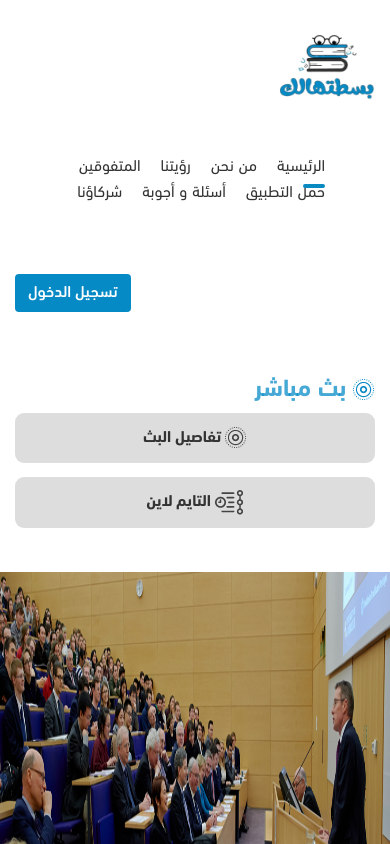
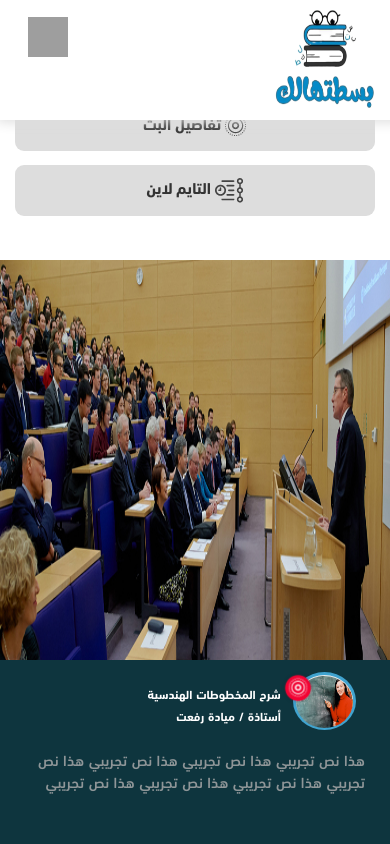
Before and after one commit to zeyadmoamen1210/redesign-bassthalk-homepage, a Nuxt app: page /live in a window 390 px wide. Shown: the top 844 px of the page. Built offline with nearby package versions, Linux system fonts and the light colour scheme; grey boxes are pictures that could not be loaded.

Commit message:
Navbar before login

```diff
--- a/components/NavbarBefore.vue
+++ b/components/NavbarBefore.vue
@@ -1,17 +1,18 @@
 <template>
 
   <div class="navbar-before">
-    <div class="container">
+    <div class="navbar-big">
+      <div class="container">
       <div class="row">
 
-         <div class="col-md-2">
+         <div class="col-md-2 col-xs-5">
           <div class="nav-logo">
             <img src="../assets/imgs/logo.png" alt="logo">
           </div>
         </div>
 
 
-        <div class="col-md-8">
+        <div class="col-md-8 col-xs-1">
           <div class="navlinks">
             <ul>
               <li>
@@ -46,7 +47,7 @@
           </div>
         </div>
 
-         <div class="col-md-2">
+         <div class="col-md-2 col-sm-6">
           <div class="nav-login">
             <button class="btn">
               تسجيل الدخول
@@ -56,7 +57,62 @@
 
       </div>
     </div>
+    </div>
+
+
+
+  <div class="navbar-before-small">
+    <div class="container">
+      <div class="nav-small">
+             <div class="logo">
+              <img src="../assets/imgs/logo.png" alt="">
+            </div>
+
+             <div class="login-button-small">
+              <button class="btn" @click="showDropdown">
+                <img src="../assets/imgs/open-menu (1).png" alt="">
+              </button>
+            </div>
+      </div>
+
+       <div class="dropdown">
+    <ul>
+      <li>
+        <nuxt-link to="" :class="{'active': isRouteActive }" exact-active-class="active">الرئيسية</nuxt-link>
+      </li>
+
+        <li>
+        <nuxt-link to="" >من نحن</nuxt-link>
+      </li>
+
+        <li>
+        <nuxt-link to="" >رؤيتنا</nuxt-link>
+      </li>
+
+        <li>
+        <nuxt-link to="" >المتفوقين</nuxt-link>
+      </li>
+
+        <li>
+        <nuxt-link to="" >حمل التطبيق</nuxt-link>
+      </li>
+
+        <li>
+        <nuxt-link to="" class-active="active" >أسئلة و أجوبة</nuxt-link>
+      </li>
+
+      <li>
+        <nuxt-link to=""  class-active="active">شركاؤنا</nuxt-link>
+      </li>
+    </ul>
   </div>
+
+    </div>
+  </div>
+
+
+
+    </div>
 </template>
 
 <script>
@@ -69,13 +125,67 @@ computed: {
         return false;
       }
     }
+  },
+  methods:{
+    showDropdown: function(){
+      document.querySelector('.dropdown').classList.toggle('drop');
+      if(document.querySelector('.dropdown').classList.contains('drop')){
+        document.querySelector('.dropdown').style.display = "block"
+        document.querySelector('.login-button-small .btn img').setAttribute('src','https://i.ibb.co/1mW3ssH/close.png')
+      }else{
+        document.querySelector('.dropdown').style.display = "none"
+                document.querySelector('.login-button-small .btn img').setAttribute('src','https://i.ibb.co/1QYMghk/open-menu-1.png')
+
+      }
+    }
   }
 }
 </script>
 
 <style lang="scss" scoped>
 
+.navbar-before-small{
+  .dropdown{
+    margin-top:13px;
+    display: none;
+    ul{
+      list-style: none;
+          padding-right: 0;
+      li{
+        padding:10px;
+        text-align: center;
+        font-family: "CustomFontBold";
+        border-bottom: 1px solid #d3d3d3;
+      }
+    }
+  }
 
+  .nav-big{
+        display: none;
+  }
+
+
+  .nav-small{
+    overflow: hidden;
+    .logo{
+          width: 100px;
+    float: right;
+    height: 100px;
+      img{
+        width: 100%;
+        height:100%;
+      }
+    }
+  }
+  .login-button-small{
+        width: 50%;
+    float: left;
+    button{
+      color:#FFF;
+      font-family: "CustomFontMedium";
+    }
+  }
+}
 .navbar-before{
   .nav-logo{
     height: 100px;
@@ -127,4 +237,147 @@ computed: {
       border: 2px solid #098bc1;
   }
 }
+
+
+// Extra small devices (portrait phones, less than 576px)
+@media (max-width: 575.98px) {
+  .navbar-before-small{
+          position: fixed;
+    z-index: 3;
+    background: #ffffff;
+    width: 100%;
+    top: 0;
+    margin-bottom: 34px;
+    box-shadow: 4px -5px 12px 7px #DDD;
+    padding: 10px 0;
+  }
+  .tests-level {
+    margin-top: 120px;
+    transition: all .4s linear;
+}
+  .navbar-before-small .nav-small .logo[data-v-5adb3b0a]{
+     width: 71px;
+    float: right;
+    height: 57px;
+  }
+  .navbar-before-small .login-button-small button[data-v-5adb3b0a]{
+    background: none;
+    outline: none;
+    box-shadow: none;
+    border: none;
+  }
+
+  .login-button-small{
+        width: 50%;
+    float: left;
+    text-align: left;
+    button{
+      background: none;
+      img{
+        height: 40px;
+    width: 40px;
+      }
+    }
+  }
+  .navbar-big{
+    display: none;
+  }
+.navbar-before{
+  .navlinks{
+    display: none;
+  }
+}
+.dropdown{
+  transition: all .4s linear;
+}
+ }
+
+// Small devices (landscape phones, 576px and up)
+@media (min-width: 576px) and (max-width: 767.98px) {
+  .navbar-before-small .login-button-small button[data-v-5adb3b0a]{
+    background: none;
+    outline: none;
+    box-shadow: none;
+    border: none;
+  }
+
+   .navbar-before-small .nav-small .logo[data-v-5adb3b0a]{
+
+    width: 80px;
+    float: right;
+    height: 58px;
+
+  }
+   .navbar-before-small{
+          position: fixed;
+    z-index: 3;
+    background: #ffffff;
+    width: 100%;
+    top: 0;
+    margin-bottom: 34px;
+    box-shadow: 4px -5px 12px 7px #DDD;
+    padding: 10px 0;
+  }
+  .navbar-before{
+  .navlinks{
+    display: none;
+  }
+}
+.navbar-big{
+  display:none;
+}
+ .login-button-small{
+        width: 50%;
+    float: left;
+    text-align: left;
+    button{
+      background: none;
+      img{
+        height: 40px;
+    width: 40px;
+      }
+    }
+  }
+ }
+
+// Medium devices (tablets, 768px and up)
+@media (min-width: 768px) and (max-width: 991.98px) {
+
+  .tests-level{
+    padding-top:0;
+  }
+  .navbar-before-small{
+  display: none;
+}
+  .navbar-before .nav-login button[data-v-5adb3b0a]{
+    font-size: 11px;
+  }
+  .navbar-before .navlinks ul li[data-v-5adb3b0a]{
+        display: inline-block;
+    padding: 0px 5px;
+    font-family: "CustomFontMedium";
+    font-size: 10px;
+  }
+ }
+
+// Large devices (desktops, 992px and up)
+@media (min-width: 992px) and (max-width: 1199.98px) {
+   .tests-level{
+    padding-top: 0;
+  }
+.navbar-before-small{
+  display: none;
+}
+ }
+
+// Extra large devices (large desktops, 1200px and up)
+@media (min-width: 1200px) {
+   .tests-level{
+    padding-top: 0;
+  }
+.navbar-before-small{
+  display: none;
+}
+ }
+
 </style>
```
